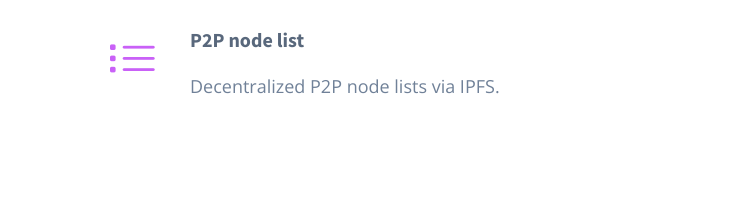
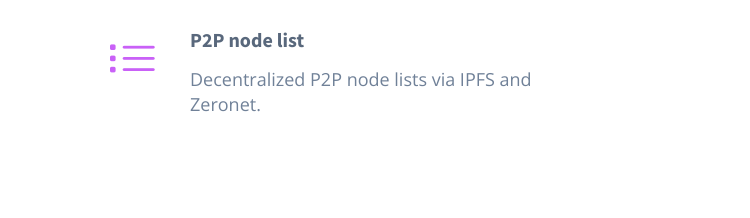
Before and after one commit to mygirl8893/stellitecoin.github.io, a plain HTML site: page index.html in a window 1280 px wide. Shown: the part 1042-1260 px from the top of the page, 530-1280 px from the left. Drawn offline with nearby package versions, Linux system fonts and the light colour scheme; files whose address does not match are found by name.

Commit message:
Update index.html

```diff
--- a/index.html
+++ b/index.html
@@ -149,7 +149,7 @@ technologies into a cryptocurrency and scaling it globally for both mobile and d
    								<span class="icon icon-list text-purple"></span>
    								<h5 class="text-dark-gray">P2P node list</h5>
    								<p>
-   									Decentralized P2P node lists via IPFS.
+   									Decentralized P2P node lists via IPFS and Zeronet.
    								</p>
    							</li>
    						</ul>
```
